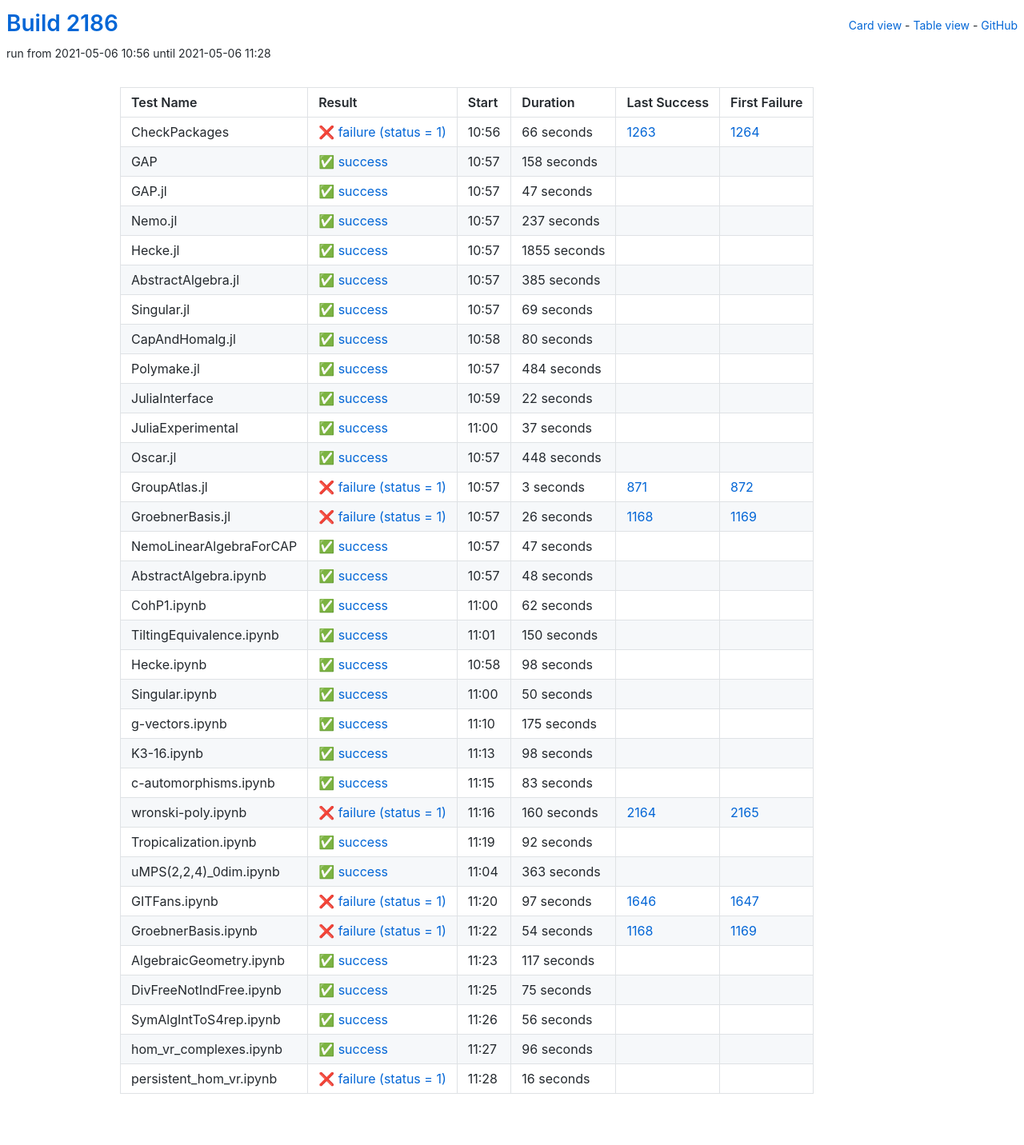
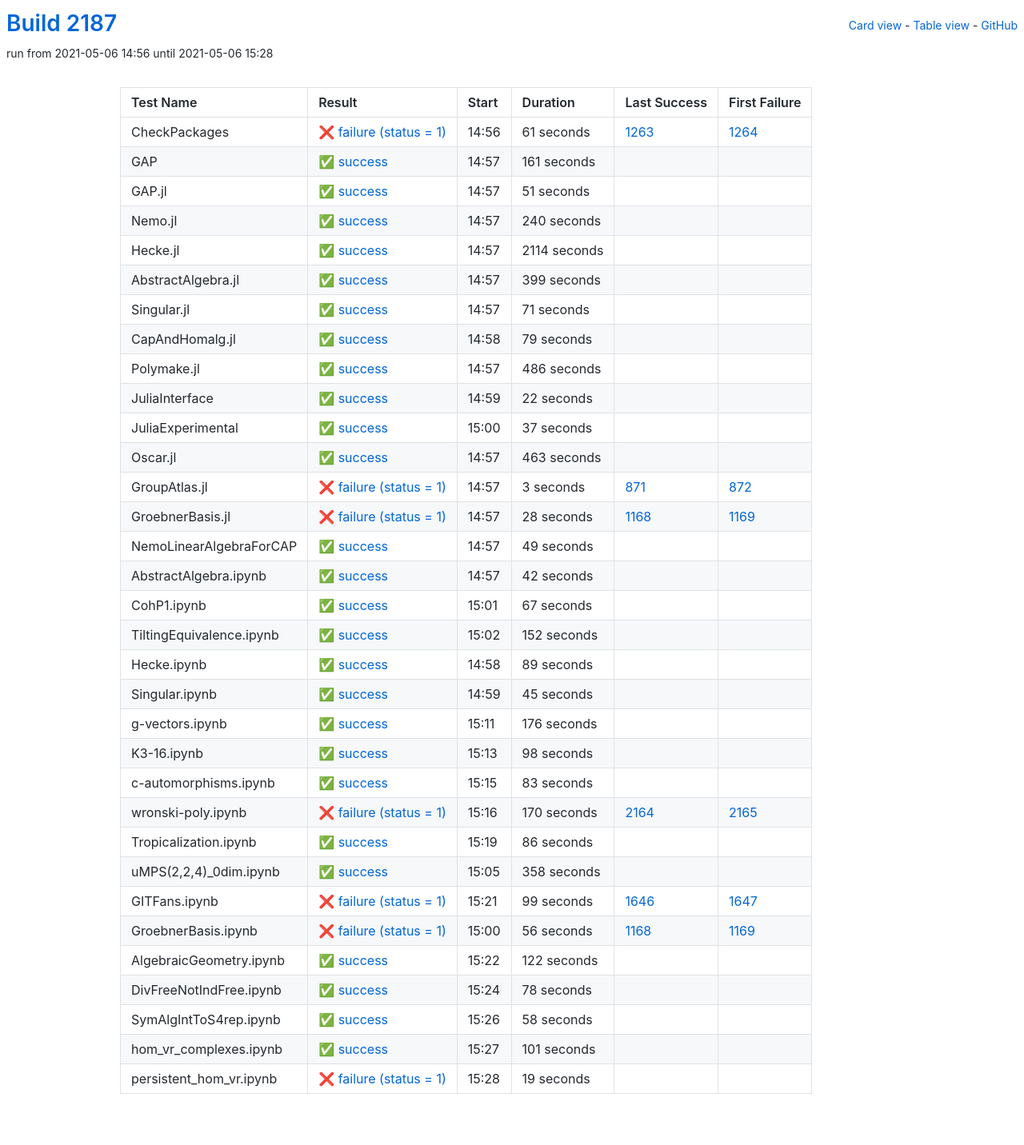
Before and after one commit to oscar-system/oscar-ci-status-stable, a Jekyll site: the page built from table.html, in a window 1280 px wide. Shown: the whole page at 80% size. Built offline with Jekyll 4.4.1, drawn with Linux system fonts in a browser that asks for light colours.

Commit message:
Build #2187

```diff
--- a/_data/ci.yml
+++ b/_data/ci.yml
@@ -1,6 +1,6 @@
 ---
-build: 2186
-build_url: https://oscarci.mathematik.uni-kl.de/job/oscar-stable/2186/
+build: 2187
+build_url: https://oscarci.mathematik.uni-kl.de/job/oscar-stable/2187/
 job: oscar-stable
 organization: oscar-system
 repo: oscar-ci-status-stable
@@ -8,116 +8,116 @@ repourl: https://github.com/oscar-system/oscar-ci-status-stable
 tests:
 - name: CheckPackages
   id: checkpackages
-  log: https://oscarci.mathematik.uni-kl.de/job/oscar-stable/2186/artifact/logs/build-2186/CheckPackages.log
-  start: 2021-05-06 10:56
+  log: https://oscarci.mathematik.uni-kl.de/job/oscar-stable/2187/artifact/logs/build-2187/CheckPackages.log
+  start: 2021-05-06 14:56
   success: false
   exitcode: 1
   status: failure
-  duration: 66
+  duration: 61
   last_success: 1263
   last_success_url: https://oscarci.mathematik.uni-kl.de/job/oscar-stable/1263/
   first_failure: 1264
   first_failure_url: https://oscarci.mathematik.uni-kl.de/job/oscar-stable/1264/
 - name: GAP
   id: gap
-  log: https://oscarci.mathematik.uni-kl.de/job/oscar-stable/2186/artifact/logs/build-2186/GAP.log
-  start: 2021-05-06 10:57
+  log: https://oscarci.mathematik.uni-kl.de/job/oscar-stable/2187/artifact/logs/build-2187/GAP.log
+  start: 2021-05-06 14:57
   success: true
   exitcode: 0
   status: success
-  duration: 158
+  duration: 161
   last_success: false
   last_success_url:
   first_failure: false
   first_failure_url:
 - name: GAP.jl
   id: gap-jl
-  log: https://oscarci.mathematik.uni-kl.de/job/oscar-stable/2186/artifact/logs/build-2186/GAP.jl.log
-  start: 2021-05-06 10:57
+  log: https://oscarci.mathematik.uni-kl.de/job/oscar-stable/2187/artifact/logs/build-2187/GAP.jl.log
+  start: 2021-05-06 14:57
   success: true
   exitcode: 0
   status: success
-  duration: 47
+  duration: 51
   last_success: false
   last_success_url:
   first_failure: false
   first_failure_url:
 - name: Nemo.jl
   id: nemo-jl
-  log: https://oscarci.mathematik.uni-kl.de/job/oscar-stable/2186/artifact/logs/build-2186/Nemo.jl.log
-  start: 2021-05-06 10:57
+  log: https://oscarci.mathematik.uni-kl.de/job/oscar-stable/2187/artifact/logs/build-2187/Nemo.jl.log
+  start: 2021-05-06 14:57
   success: true
   exitcode: 0
   status: success
-  duration: 237
+  duration: 240
   last_success: false
   last_success_url:
   first_failure: false
   first_failure_url:
 - name: Hecke.jl
   id: hecke-jl
-  log: https://oscarci.mathematik.uni-kl.de/job/oscar-stable/2186/artifact/logs/build-2186/Hecke.jl.log
-  start: 2021-05-06 10:57
+  log: https://oscarci.mathematik.uni-kl.de/job/oscar-stable/2187/artifact/logs/build-2187/Hecke.jl.log
+  start: 2021-05-06 14:57
   success: true
   exitcode: 0
   status: success
-  duration: 1855
+  duration: 2114
   last_success: false
   last_success_url:
   first_failure: false
   first_failure_url:
 - name: AbstractAlgebra.jl
   id: abstractalgebra-jl
-  log: https://oscarci.mathematik.uni-kl.de/job/oscar-stable/2186/artifact/logs/build-2186/AbstractAlgebra.jl.log
-  start: 2021-05-06 10:57
+  log: https://oscarci.mathematik.uni-kl.de/job/oscar-stable/2187/artifact/logs/build-2187/AbstractAlgebra.jl.log
+  start: 2021-05-06 14:57
   success: true
   exitcode: 0
   status: success
-  duration: 385
+  duration: 399
   last_success: false
   last_success_url:
   first_failure: false
   first_failure_url:
 - name: Singular.jl
   id: singular-jl
-  log: https://oscarci.mathematik.uni-kl.de/job/oscar-stable/2186/artifact/logs/build-2186/Singular.jl.log
-  start: 2021-05-06 10:57
+  log: https://oscarci.mathematik.uni-kl.de/job/oscar-stable/2187/artifact/logs/build-2187/Singular.jl.log
+  start: 2021-05-06 14:57
   success: true
   exitcode: 0
   status: success
-  duration: 69
+  duration: 71
   last_success: false
   last_success_url:
   first_failure: false
   first_failure_url:
 - name: CapAndHomalg.jl
   id: capandhomalg-jl
-  log: https://oscarci.mathematik.uni-kl.de/job/oscar-stable/2186/artifact/logs/build-2186/CapAndHomalg.jl.log
-  start: 2021-05-06 10:58
+  log: https://oscarci.mathematik.uni-kl.de/job/oscar-stable/2187/artifact/logs/build-2187/CapAndHomalg.jl.log
+  start: 2021-05-06 14:58
   success: true
   exitcode: 0
   status: success
-  duration: 80
+  duration: 79
   last_success: false
   last_success_url:
   first_failure: false
   first_failure_url:
 - name: Polymake.jl
   id: polymake-jl
-  log: https://oscarci.mathematik.uni-kl.de/job/oscar-stable/2186/artifact/logs/build-2186/Polymake.jl.log
-  start: 2021-05-06 10:57
+  log: https://oscarci.mathematik.uni-kl.de/job/oscar-stable/2187/artifact/logs/build-2187/Polymake.jl.log
+  start: 2021-05-06 14:57
   success: true
   exitcode: 0
   status: success
-  duration: 484
+  duration: 486
   last_success: false
   last_success_url:
   first_failure: false
   first_failure_url:
 - name: JuliaInterface
   id: juliainterface
-  log: https://oscarci.mathematik.uni-kl.de/job/oscar-stable/2186/artifact/logs/build-2186/JuliaInterface.log
-  start: 2021-05-06 10:59
+  log: https://oscarci.mathematik.uni-kl.de/job/oscar-stable/2187/artifact/logs/build-2187/JuliaInterface.log
+  start: 2021-05-06 14:59
   success: true
   exitcode: 0
   status: success
@@ -128,8 +128,8 @@ tests:
   first_failure_url:
 - name: JuliaExperimental
   id: juliaexperimental
-  log: https://oscarci.mathematik.uni-kl.de/job/oscar-stable/2186/artifact/logs/build-2186/JuliaExperimental.log
-  start: 2021-05-06 11:00
+  log: https://oscarci.mathematik.uni-kl.de/job/oscar-stable/2187/artifact/logs/build-2187/JuliaExperimental.log
+  start: 2021-05-06 15:00
   success: true
   exitcode: 0
   status: success
@@ -140,20 +140,20 @@ tests:
   first_failure_url:
 - name: Oscar.jl
   id: oscar-jl
-  log: https://oscarci.mathematik.uni-kl.de/job/oscar-stable/2186/artifact/logs/build-2186/Oscar.jl.log
-  start: 2021-05-06 10:57
+  log: https://oscarci.mathematik.uni-kl.de/job/oscar-stable/2187/artifact/logs/build-2187/Oscar.jl.log
+  start: 2021-05-06 14:57
   success: true
   exitcode: 0
   status: success
-  duration: 448
+  duration: 463
   last_success: false
   last_success_url:
   first_failure: false
   first_failure_url:
 - name: GroupAtlas.jl
   id: groupatlas-jl
-  log: https://oscarci.mathematik.uni-kl.de/job/oscar-stable/2186/artifact/logs/build-2186/GroupAtlas.jl.log
-  start: 2021-05-06 10:57
+  log: https://oscarci.mathematik.uni-kl.de/job/oscar-stable/2187/artifact/logs/build-2187/GroupAtlas.jl.log
+  start: 2021-05-06 14:57
   success: false
   exitcode: 1
   status: failure
@@ -164,104 +164,104 @@ tests:
   first_failure_url: https://oscarci.mathematik.uni-kl.de/job/oscar-stable/872/
 - name: GroebnerBasis.jl
   id: groebnerbasis-jl
-  log: https://oscarci.mathematik.uni-kl.de/job/oscar-stable/2186/artifact/logs/build-2186/GroebnerBasis.jl.log
-  start: 2021-05-06 10:57
+  log: https://oscarci.mathematik.uni-kl.de/job/oscar-stable/2187/artifact/logs/build-2187/GroebnerBasis.jl.log
+  start: 2021-05-06 14:57
   success: false
   exitcode: 1
   status: failure
-  duration: 26
+  duration: 28
   last_success: 1168
   last_success_url: https://oscarci.mathematik.uni-kl.de/job/oscar-stable/1168/
   first_failure: 1169
   first_failure_url: https://oscarci.mathematik.uni-kl.de/job/oscar-stable/1169/
 - name: NemoLinearAlgebraForCAP
   id: nemolinearalgebraforcap
-  log: https://oscarci.mathematik.uni-kl.de/job/oscar-stable/2186/artifact/logs/build-2186/NemoLinearAlgebraForCAP.log
-  start: 2021-05-06 10:57
+  log: https://oscarci.mathematik.uni-kl.de/job/oscar-stable/2187/artifact/logs/build-2187/NemoLinearAlgebraForCAP.log
+  start: 2021-05-06 14:57
   success: true
   exitcode: 0
   status: success
-  duration: 47
+  duration: 49
   last_success: false
   last_success_url:
   first_failure: false
   first_failure_url:
 - name: AbstractAlgebra.ipynb
   id: abstractalgebra-ipynb
-  log: https://oscarci.mathematik.uni-kl.de/job/oscar-stable/2186/artifact/logs/build-2186/AbstractAlgebra.ipynb.log
-  start: 2021-05-06 10:57
+  log: https://oscarci.mathematik.uni-kl.de/job/oscar-stable/2187/artifact/logs/build-2187/AbstractAlgebra.ipynb.log
+  start: 2021-05-06 14:57
   success: true
   exitcode: 0
   status: success
-  duration: 48
+  duration: 42
   last_success: false
   last_success_url:
   first_failure: false
   first_failure_url:
 - name: CohP1.ipynb
   id: cohp1-ipynb
-  log: https://oscarci.mathematik.uni-kl.de/job/oscar-stable/2186/artifact/logs/build-2186/CohP1.ipynb.log
-  start: 2021-05-06 11:00
+  log: https://oscarci.mathematik.uni-kl.de/job/oscar-stable/2187/artifact/logs/build-2187/CohP1.ipynb.log
+  start: 2021-05-06 15:01
   success: true
   exitcode: 0
   status: success
-  duration: 62
+  duration: 67
   last_success: false
   last_success_url:
   first_failure: false
   first_failure_url:
 - name: TiltingEquivalence.ipynb
   id: tiltingequivalence-ipynb
-  log: https://oscarci.mathematik.uni-kl.de/job/oscar-stable/2186/artifact/logs/build-2186/TiltingEquivalence.ipynb.log
-  start: 2021-05-06 11:01
+  log: https://oscarci.mathematik.uni-kl.de/job/oscar-stable/2187/artifact/logs/build-2187/TiltingEquivalence.ipynb.log
+  start: 2021-05-06 15:02
   success: true
   exitcode: 0
   status: success
-  duration: 150
+  duration: 152
   last_success: false
   last_success_url:
   first_failure: false
   first_failure_url:
 - name: Hecke.ipynb
   id: hecke-ipynb
-  log: https://oscarci.mathematik.uni-kl.de/job/oscar-stable/2186/artifact/logs/build-2186/Hecke.ipynb.log
-  start: 2021-05-06 10:58
+  log: https://oscarci.mathematik.uni-kl.de/job/oscar-stable/2187/artifact/logs/build-2187/Hecke.ipynb.log
+  start: 2021-05-06 14:58
   success: true
   exitcode: 0
   status: success
-  duration: 98
+  duration: 89
   last_success: false
   last_success_url:
   first_failure: false
   first_failure_url:
 - name: Singular.ipynb
   id: singular-ipynb
-  log: https://oscarci.mathematik.uni-kl.de/job/oscar-stable/2186/artifact/logs/build-2186/Singular.ipynb.log
-  start: 2021-05-06 11:00
+  log: https://oscarci.mathematik.uni-kl.de/job/oscar-stable/2187/artifact/logs/build-2187/Singular.ipynb.log
+  start: 2021-05-06 14:59
   success: true
   exitcode: 0
   status: success
-  duration: 50
+  duration: 45
   last_success: false
   last_success_url:
   first_failure: false
   first_failure_url:
 - name: g-vectors.ipynb
   id: g-vectors-ipynb
-  log: https://oscarci.mathematik.uni-kl.de/job/oscar-stable/2186/artifact/logs/build-2186/g-vectors.ipynb.log
-  start: 2021-05-06 11:10
+  log: https://oscarci.mathematik.uni-kl.de/job/oscar-stable/2187/artifact/logs/build-2187/g-vectors.ipynb.log
+  start: 2021-05-06 15:11
   success: true
   exitcode: 0
   status: success
-  duration: 175
+  duration: 176
   last_success: false
   last_success_url:
   first_failure: false
   first_failure_url:
 - name: K3-16.ipynb
   id: k3-16-ipynb
-  log: https://oscarci.mathematik.uni-kl.de/job/oscar-stable/2186/artifact/logs/build-2186/K3-16.ipynb.log
-  start: 2021-05-06 11:13
+  log: https://oscarci.mathematik.uni-kl.de/job/oscar-stable/2187/artifact/logs/build-2187/K3-16.ipynb.log
+  start: 2021-05-06 15:13
   success: true
   exitcode: 0
   status: success
@@ -272,8 +272,8 @@ tests:
   first_failure_url:
 - name: c-automorphisms.ipynb
   id: c-automorphisms-ipynb
-  log: https://oscarci.mathematik.uni-kl.de/job/oscar-stable/2186/artifact/logs/build-2186/c-automorphisms.ipynb.log
-  start: 2021-05-06 11:15
+  log: https://oscarci.mathematik.uni-kl.de/job/oscar-stable/2187/artifact/logs/build-2187/c-automorphisms.ipynb.log
+  start: 2021-05-06 15:15
   success: true
   exitcode: 0
   status: success
@@ -284,120 +284,120 @@ tests:
   first_failure_url:
 - name: wronski-poly.ipynb
   id: wronski-poly-ipynb
-  log: https://oscarci.mathematik.uni-kl.de/job/oscar-stable/2186/artifact/logs/build-2186/wronski-poly.ipynb.log
-  start: 2021-05-06 11:16
+  log: https://oscarci.mathematik.uni-kl.de/job/oscar-stable/2187/artifact/logs/build-2187/wronski-poly.ipynb.log
+  start: 2021-05-06 15:16
   success: false
   exitcode: 1
   status: failure
-  duration: 160
+  duration: 170
   last_success: 2164
   last_success_url: https://oscarci.mathematik.uni-kl.de/job/oscar-stable/2164/
   first_failure: 2165
   first_failure_url: https://oscarci.mathematik.uni-kl.de/job/oscar-stable/2165/
 - name: Tropicalization.ipynb
   id: tropicalization-ipynb
-  log: https://oscarci.mathematik.uni-kl.de/job/oscar-stable/2186/artifact/logs/build-2186/Tropicalization.ipynb.log
-  start: 2021-05-06 11:19
+  log: https://oscarci.mathematik.uni-kl.de/job/oscar-stable/2187/artifact/logs/build-2187/Tropicalization.ipynb.log
+  start: 2021-05-06 15:19
   success: true
   exitcode: 0
   status: success
-  duration: 92
+  duration: 86
   last_success: false
   last_success_url:
   first_failure: false
   first_failure_url:
 - name: uMPS(2,2,4)_0dim.ipynb
   id: umps-2-2-4-0dim-ipynb
-  log: https://oscarci.mathematik.uni-kl.de/job/oscar-stable/2186/artifact/logs/build-2186/uMPS-2-2-4-_0dim.ipynb.log
-  start: 2021-05-06 11:04
+  log: https://oscarci.mathematik.uni-kl.de/job/oscar-stable/2187/artifact/logs/build-2187/uMPS-2-2-4-_0dim.ipynb.log
+  start: 2021-05-06 15:05
   success: true
   exitcode: 0
   status: success
-  duration: 363
+  duration: 358
   last_success: false
   last_success_url:
   first_failure: false
   first_failure_url:
 - name: GITFans.ipynb
   id: gitfans-ipynb
-  log: https://oscarci.mathematik.uni-kl.de/job/oscar-stable/2186/artifact/logs/build-2186/GITFans.ipynb.log
-  start: 2021-05-06 11:20
+  log: https://oscarci.mathematik.uni-kl.de/job/oscar-stable/2187/artifact/logs/build-2187/GITFans.ipynb.log
+  start: 2021-05-06 15:21
   success: false
   exitcode: 1
   status: failure
-  duration: 97
+  duration: 99
   last_success: 1646
   last_success_url: https://oscarci.mathematik.uni-kl.de/job/oscar-stable/1646/
   first_failure: 1647
   first_failure_url: https://oscarci.mathematik.uni-kl.de/job/oscar-stable/1647/
 - name: GroebnerBasis.ipynb
   id: groebnerbasis-ipynb
-  log: https://oscarci.mathematik.uni-kl.de/job/oscar-stable/2186/artifact/logs/build-2186/GroebnerBasis.ipynb.log
-  start: 2021-05-06 11:22
+  log: https://oscarci.mathematik.uni-kl.de/job/oscar-stable/2187/artifact/logs/build-2187/GroebnerBasis.ipynb.log
+  start: 2021-05-06 15:00
   success: false
   exitcode: 1
   status: failure
-  duration: 54
+  duration: 56
   last_success: 1168
   last_success_url: https://oscarci.mathematik.uni-kl.de/job/oscar-stable/1168/
   first_failure: 1169
   first_failure_url: https://oscarci.mathematik.uni-kl.de/job/oscar-stable/1169/
 - name: AlgebraicGeometry.ipynb
   id: algebraicgeometry-ipynb
-  log: https://oscarci.mathematik.uni-kl.de/job/oscar-stable/2186/artifact/logs/build-2186/AlgebraicGeometry.ipynb.log
-  start: 2021-05-06 11:23
+  log: https://oscarci.mathematik.uni-kl.de/job/oscar-stable/2187/artifact/logs/build-2187/AlgebraicGeometry.ipynb.log
+  start: 2021-05-06 15:22
   success: true
   exitcode: 0
   status: success
-  duration: 117
+  duration: 122
   last_success: false
   last_success_url:
   first_failure: false
   first_failure_url:
 - name: DivFreeNotIndFree.ipynb
   id: divfreenotindfree-ipynb
-  log: https://oscarci.mathematik.uni-kl.de/job/oscar-stable/2186/artifact/logs/build-2186/DivFreeNotIndFree.ipynb.log
-  start: 2021-05-06 11:25
+  log: https://oscarci.mathematik.uni-kl.de/job/oscar-stable/2187/artifact/logs/build-2187/DivFreeNotIndFree.ipynb.log
+  start: 2021-05-06 15:24
   success: true
   exitcode: 0
   status: success
-  duration: 75
+  duration: 78
   last_success: false
   last_success_url:
   first_failure: false
   first_failure_url:
 - name: SymAlgIntToS4rep.ipynb
   id: symalginttos4rep-ipynb
-  log: https://oscarci.mathematik.uni-kl.de/job/oscar-stable/2186/artifact/logs/build-2186/SymAlgIntToS4rep.ipynb.log
-  start: 2021-05-06 11:26
+  log: https://oscarci.mathematik.uni-kl.de/job/oscar-stable/2187/artifact/logs/build-2187/SymAlgIntToS4rep.ipynb.log
+  start: 2021-05-06 15:26
   success: true
   exitcode: 0
   status: success
-  duration: 56
+  duration: 58
   last_success: false
   last_success_url:
   first_failure: false
   first_failure_url:
 - name: hom_vr_complexes.ipynb
   id: hom-vr-complexes-ipynb
-  log: https://oscarci.mathematik.uni-kl.de/job/oscar-stable/2186/artifact/logs/build-2186/hom_vr_complexes.ipynb.log
-  start: 2021-05-06 11:27
+  log: https://oscarci.mathematik.uni-kl.de/job/oscar-stable/2187/artifact/logs/build-2187/hom_vr_complexes.ipynb.log
+  start: 2021-05-06 15:27
   success: true
   exitcode: 0
   status: success
-  duration: 96
+  duration: 101
   last_success: false
   last_success_url:
   first_failure: false
   first_failure_url:
 - name: persistent_hom_vr.ipynb
   id: persistent-hom-vr-ipynb
-  log: https://oscarci.mathematik.uni-kl.de/job/oscar-stable/2186/artifact/logs/build-2186/persistent_hom_vr.ipynb.log
-  start: 2021-05-06 11:28
+  log: https://oscarci.mathematik.uni-kl.de/job/oscar-stable/2187/artifact/logs/build-2187/persistent_hom_vr.ipynb.log
+  start: 2021-05-06 15:28
   success: false
   exitcode: 1
   status: failure
-  duration: 16
+  duration: 19
   last_success: false
   last_success_url:
   first_failure: false
```
Also changed, not shown: README.md.
